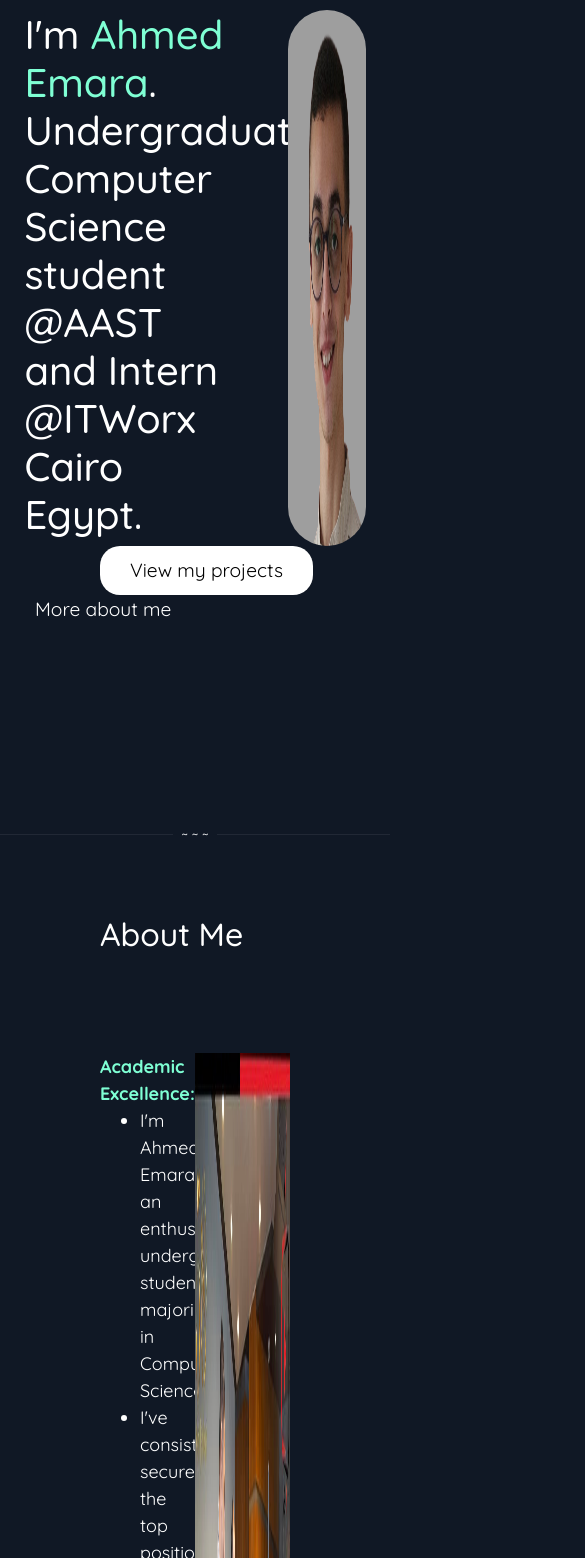
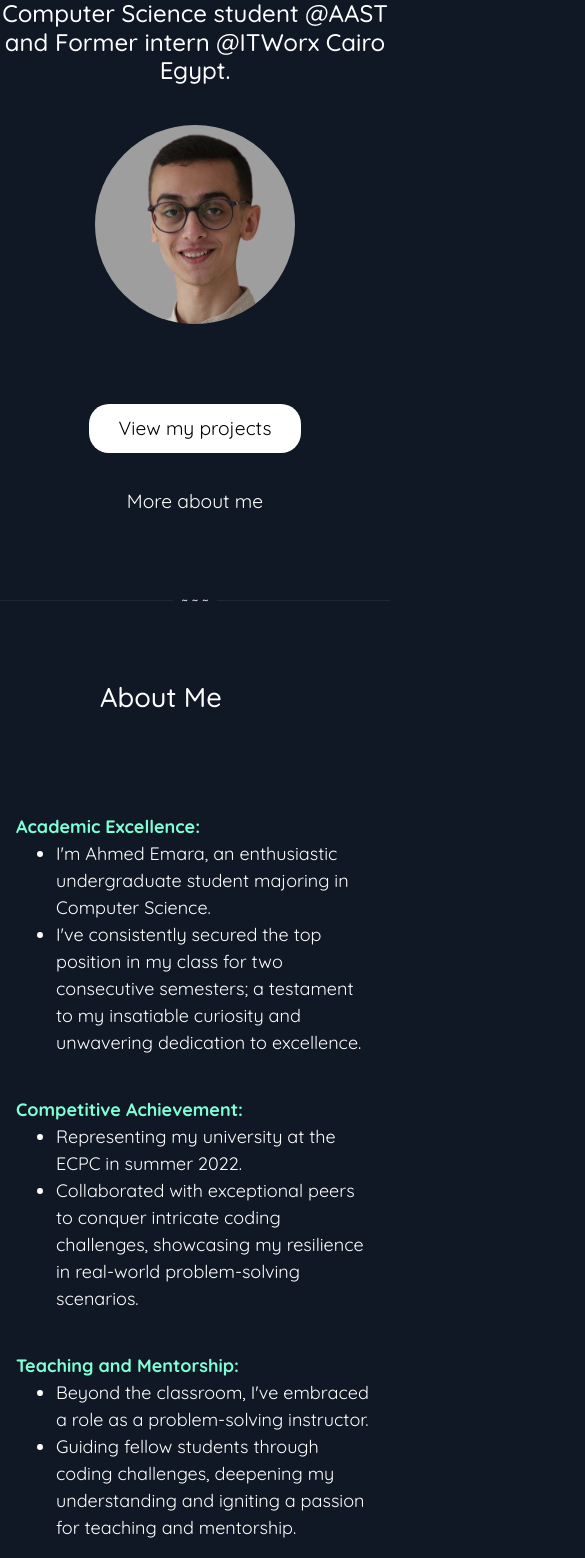
Before and after one commit to AhmedHossam8/MyPortofolio, a React (Create React App) app: page / in a window 390 px wide. Shown: the part 190-1748 px from the top of the page, 585 px wide, since content can reach past the window. Built offline with nearby package versions, Linux system fonts and the light colour scheme.

Commit message:
edited the skills section responsive

```diff
--- a/src/components/Intro.js
+++ b/src/components/Intro.js
@@ -29,25 +29,25 @@ const Intro = () => {
     });
 
     return (
-        <animated.div // Wrap your main div with animated.div
+        <animated.div
             className="fluid-container"
-            style={mainDivProps} // Use style prop for animations
+            style={mainDivProps}
         >
-            <animated.div // Wrap your hero div with animated.div for animations
-                className='hero'
-                style={heroDivProps} // Use style prop for animations
+            <animated.div
+                className='hero res-hero'
+                style={heroDivProps}
             >
                 <h1 style={{ color: 'white' }}>
                     I'm <span style={{ color: 'aquamarine' }}>Ahmed Emara</span>.
-                    Undergraduate Computer Science student @AAST and Intern @ITWorx Cairo Egypt.
+                    Undergraduate Computer Science student @AAST and Former intern @ITWorx Cairo Egypt.
                 </h1>
                 <div className="img-container">
                     <img src="./myPhoto.png" alt="Ahmed Emara" />
                 </div>
             </animated.div>
-            <animated.div // Wrap your myAbout div with animated.div for animations
+            <animated.div
                 className='myAbout'
-                style={aboutDivProps} // Use style prop for animations
+                style={aboutDivProps}
             >
                 <button className="linkButton" onClick={() => handleShowProject()}>
                     View my projects
--- a/src/index.css
+++ b/src/index.css
@@ -22,11 +22,11 @@ body {
 }
 
 .navbar {
-  height: 60px;
+  height: 3.75rem;
 }
 
 .navbar-collapse {
-  padding: 20px;
+  padding: 1.25rem;
   justify-content: center;
 }
 
@@ -37,7 +37,6 @@ body {
 .navbar-nav .nav-item .nav-link.active {
   color: #FFFFFF;
 }
-
 
 .nav-link {
   color: #CACACA !important;
@@ -51,7 +50,7 @@ body {
   width: 100%;
   display: flex;
   justify-content: space-around;
-  margin-top: 200px;
+  margin-top: 12.5rem;
 }
 
 .hero h1 {
@@ -63,7 +62,7 @@ body {
 }
 
 .img-container {
-  border-radius: 200px;
+  border-radius: 12.5rem;
   overflow: hidden;
 }
 
@@ -74,13 +73,13 @@ body {
 
 .myAbout a {
   text-decoration: none;
-  padding: 10px;
-  margin-left: 25px;
+  padding: 0.625rem;
+  margin-left: 1.563rem;
 }
 
 .myAbout {
   font-size: larger;
-  margin-bottom: 200px;
+  margin-bottom: 12.5rem;
 }
 
 .myAboutLink {
@@ -94,22 +93,22 @@ body {
 .myAboutLink:hover::before {
   content: "➜";
   display: inline-block;
-  margin-right: 8px;
+  margin-right: 0.5rem;
 }
 
 .linkButton {
-  margin-left: 100px;
+  margin-left: 6.25rem;
   background-color: #FFFFFF;
   color: black;
   border: none;
-  border-radius: 20px;
-  padding: 10px 30px;
+  border-radius: 1.25rem;
+  padding: 0.625rem 1.875rem;
   display: inline-flex;
 }
 
 .linkButton:hover {
   cursor: pointer;
-  padding: 10px 40px;
+  padding: 0.625rem 2.5rem;
   transition: 0.4s;
 }
 
@@ -117,37 +116,27 @@ body {
   opacity: 1;
 }
 
-.project-container {
-  margin-bottom: 150px;
-}
-
-.project-container h2 {
-  padding-top: 70px;
-  margin-left: 100px;
+.about-container h2 {
+  padding-top: 4.375rem;
+  margin-left: 6.25rem;
+  margin-bottom: 6.25rem;
   color: #FFFFFF;
 }
 
 .about-panel {
   display: flex;
-  margin-bottom: 20px;
+  margin-bottom: 1.25rem;
 }
 
 .under_panel {
-  margin-bottom: 200px;
-  margin-right: 50px;
-}
-
-.about-container h2 {
-  padding-top: 70px;
-  margin-left: 100px;
-  margin-bottom: 100px;
-  color: #FFFFFF;
+  margin-bottom: 12.5rem;
+  margin-right: 3.125rem;
 }
 
 .about-container p {
   color: #FFFFFF;
-  margin-left: 100px;
-  margin-right: 50px;
+  margin-left: 6.25rem;
+  margin-right: 3.125rem;
   size: large;
   font-size: large;
 }
@@ -158,12 +147,22 @@ body {
 
 .about-img {
   width: 50%;
-  margin-right: 100px;
+  margin-right: 6.25rem;
 }
 
 .about-img img {
   width: 100%;
   height: 100%;
+}
+
+.project-container {
+  margin-bottom: 9.375rem;
+}
+
+.project-container h2 {
+  padding-top: 4.375rem;
+  margin-left: 6.25rem;
+  color: #FFFFFF;
 }
 
 .Card-Container {
@@ -174,9 +173,9 @@ body {
 }
 
 .carousel-image {
-  height: 300px;
-  margin-top: 0px;
-  width:50px;
+  height: 18.75rem;
+  margin-top: 0;
+  width: 3.125rem;
 }
 
 .carousel-title {
@@ -194,7 +193,7 @@ body {
   display: flex;
   align-items: center;
   justify-content: center;
-  height: 600px;
+  height: 37.5rem;
   width: 100%;
 }
 
@@ -206,49 +205,361 @@ body {
   color: black;
 }
 
-/* Media query for screens with a maximum width of 768px */
-@media (max-width: 768px) {
+.skills-tab {
+  display: flex;
+  width: 1rem;
+}
+
+@media (min-width: 500px) and (max-width: 950px) {
+  .hero {
+    width: 100%;
+    display: flex;
+    flex-direction: column;
+    align-items: center;
+    text-align: center;
+    margin-top: 2rem;
+  }
+
+  .hero h1 {
+    max-width: 26.25rem;
+    width: 100%;
+    margin-top: 5rem;
+    font-size: 2rem;
+  }
+
+  .hero .img-container {
+    width: 15rem;
+    border-radius: 12.5rem;
+    overflow: hidden;
+    margin-bottom: 1rem;
+    margin-top: 4rem;
+  }
+
+  .myAbout {
+    font-size: larger;
+    margin-bottom: 4rem;
+    text-align: center;
+    margin-top: 1.5rem;
+    display: flex;
+  }
+
+  .myAbout a {
+    text-decoration: none;
+    display: inline-block;
+    margin-left: 2rem;
+    margin-right: auto;
+  }
+
+  .myAboutLink {
+    color: white;
+  }
+
+  .linkButton {
+    background-color: #FFFFFF;
+    color: black;
+    border: none;
+    border-radius: 1.25rem;
+    padding: 0.625rem 1.875rem;
+    display: block;
+    margin-left: auto;
+  }
+
+  .about-container {
+    margin-left: auto;
+    margin-right: auto;
+    max-width: 59.375rem;
+  }
+
+  .about-container h2 {
+    padding-top: 4.375rem;
+    color: #FFFFFF;
+    font-size: 2rem;
+    justify-content: center;
+  }
+
+  .about-container p {
+    color: #FFFFFF;
+    margin-left: 3.125rem;
+    margin-right: 3.125rem;
+    size: large;
+    font-size: large;
+  }
+
+  .about-panel {
+    margin-top: 1.25rem;
+    display: block;
+  }
+
+  .about-text {
+    width: 100%;
+    margin: 0;
+    margin-bottom: 1.25rem;
+  }
+
+  .about-img {
+    width: 100%;
+    text-align: center;
+  }
+
+  .about-img img {
+    width: 25rem;
+  }
+
+  .project-container {
+    margin-bottom: 9.375rem;
+  }
+
+  .project-container h2 {
+    padding-top: 4.375rem;
+    margin-left: 6.25rem;
+    color: #FFFFFF;
+  }
+
   .Card-Container {
-    width: 90%; /* Adjust container width for smaller screens */
+    width: 90%;
+  }
+
+  .carousel-content {
+    width: 22rem;
   }
 
   .carousel-title {
-    font-size: 1.5rem; /* Decrease font size for smaller screens */
+    font-size: 1.5rem;
   }
 
   .carousel-slide {
-    padding: 10px; /* Adjust spacing for smaller screens */
+    padding: 0.625rem;
+  }
+
+  .Box {
+    margin-top: 4rem;
+    margin-bottom: 4rem;
+    background-color: #101825 !important;
+    margin-left: auto !important;
+    margin-right: auto !important;
+  }
+
+  .skills-container {
+    display: flex;
+    flex-direction: column;
+    align-items: center;
+    margin-left: 0 !important;
+  }
+
+  .skills-container h2 {
+    margin-left: 0 !important;
+  }
+
+  .MuiTabs-vertical {
+    min-width: 6.7rem;
+  }
+
+  .skills-tab {
+    width: 100%;
+  }
+
+  .css-19kzrtu {
+    padding: 1rem !important;
+    min-width: 7rem;
+    max-width: 10rem;
   }
 }
 
-/* Media query for screens with a maximum width of 420px */
-@media (max-width: 420px) {
+@media (max-width: 499px) {
+  .hero {
+    width: 100%;
+    display: flex;
+    flex-direction: column;
+    align-items: center;
+    text-align: center;
+    margin-top: 5rem;
+    font-size: 1.5rem;
+  }
+
+  .hero h1 {
+    width: 100%;
+    margin-top: 5rem;
+    font-size: 1.5rem;
+  }
+
+  .hero .img-container {
+    width: 12.5rem;
+    border-radius: 12.5rem;
+    overflow: hidden;
+    margin-bottom: 1rem;
+    margin-top: 2rem;
+  }
+
+  .myAbout {
+    font-size: larger;
+    margin-bottom: 4rem;
+    text-align: center;
+  }
+
+  .myAbout a {
+    text-decoration: none;
+    display: inline-block !important;
+    margin-left: auto;
+    margin-right: auto;
+    margin-top: 1.5rem;
+  }
+
+  .myAboutLink {
+    color: white;
+  }
+
+  .linkButton {
+    background-color: #FFFFFF;
+    color: black;
+    border: none;
+    border-radius: 1.25rem;
+    padding: 0.625rem 1.875rem;
+    display: block;
+    margin: 0 auto;
+    margin-top: 4rem;
+  }
+
+  .about-container {
+    margin-left: auto;
+    margin-right: auto;
+    max-width: 59.375rem;
+  }
+
+  .about-container h2 {
+    padding-top: 4.375rem;
+    color: #FFFFFF;
+    font-size: 1.7rem;
+    justify-content: center;
+  }
+
+  .about-container p {
+    color: #FFFFFF;
+    margin-left: 1rem;
+    margin-right: 1rem;
+    size: large;
+    font-size: large;
+  }
+
+  .about-panel {
+    margin-top: 1.25rem;
+    display: block;
+  }
+
+  .about-text {
+    width: 100%;
+    margin: 0;
+    margin-bottom: 1.25rem;
+  }
+
+  .about-img {
+    width: 100%;
+    text-align: center;
+  }
+
+  .about-img img {
+    width: 20rem;
+  }
+
   .Card-Container {
-    width: 90%; /* Adjust container width for smaller screens */
+    width: 90%;
+  }
+
+  .carousel-content {
+    width: 20rem;
   }
 
   .carousel-title {
-    font-size: 1.2rem; /* Further decrease font size for very small screens */
+    margin-top: 4rem;
+    font-size: 1.2rem;
   }
 
-  .carousel-slide {
-    padding: 10px; /* Adjust spacing for smaller screens */
+  .carousel-slider {
+    height: 40rem;
+  }
+
+  .Box {
+    margin-top: 4rem;
+    margin-bottom: 4rem;
+    background-color: #101825 !important;
+    margin-left: auto !important;
+    margin-right: auto !important;
+    display: flex;
+    flex-direction: column;
+  }
+
+  .skills-container {
+    display: flex;
+    flex-direction: column;
+    align-items: center;
+    margin-left: 0 !important;
+    max-width: 420px;
+    width: 100%;
+    overflow-x: auto;
+  }
+
+  .skills-container h2 {
+    margin-left: 0 !important;
+    max-width: 100%;
+  }
+
+  .MuiTabs-vertical {
+    display: flex;
+    flex-direction: row;
+  }
+
+  .MuiTabs-horizontal {
+    display: flex;
+    justify-content: center;
+    border-bottom: 1px solid #ccc;
+    margin-bottom: 1rem;
+  }
+
+  .skills-tab {
+    width: 100%;
+    max-width: 13.5rem;
+    display: flex;
+    justify-content: center;
+  }
+
+  .css-19kzrtu {
+    width: 8rem;
+  }
+
+  .css-ahj2mt-MuiTypography-root {
+    font-size: 0.9rem !important;
+    padding: 0 !important;
+  }
+
+  .TabPanel {
+    padding: 0;
+    width: 7rem;
+    margin-left: 0;
+  }
+
+  .TabPanel ul {
+    margin-left: auto;
+    margin-right: auto;
+    padding: 0.5rem;
+  }
+
+  .TabPanel ul li {
+    margin: 0;
   }
 }
 
-.skills-container h2 {
-  padding-top: 100px;
-  margin-left: 100px;
-  color: #FFFFFF;
+.Box {
+  margin-left: 12.5rem;
+  margin-right: 18.75rem;
+  margin-top: 9.375rem;
+  margin-bottom: 12.5rem;
 }
 
 .skills-container {
-  margin-left: 100px;
+  margin-left: 6.25rem;
 }
 
-.Box {
-  margin-left: 200px;
-  margin-right: 300px;
-  margin-top: 150px;
-  margin-bottom: 200px;
+.skills-container h2 {
+  padding-top: 6.25rem;
+  margin-left: 6.25rem;
+  color: #FFFFFF;
 }
```
Also changed, not shown: src/components/Skills.js (+22 -20 lines).
